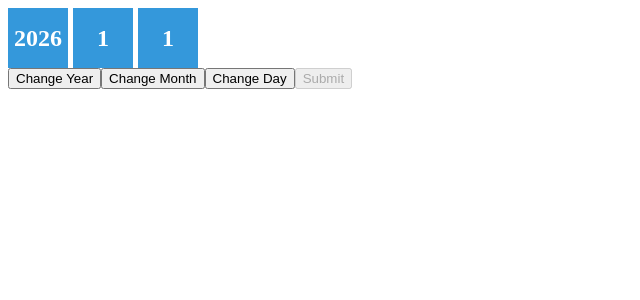
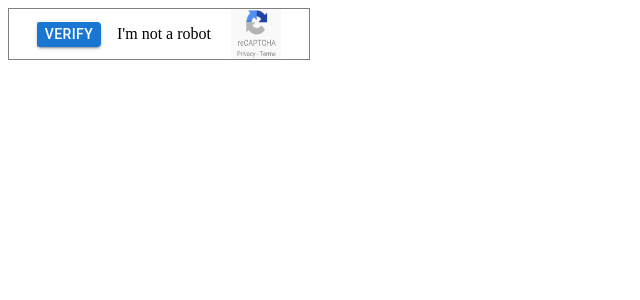
Before and after one commit to Kevin-512/Bug-in-the-Web, a React (Create React App) app in the folder bug-in-the-web/: page / in a window 1280 px wide. Shown: the top 300 px of the page, without its empty margins (0-640 px from the left). Built offline with nearby package versions, Linux system fonts and the light colour scheme.

Commit message:
change captcha button

```diff
--- a/bug-in-the-web/src/Captcha.js
+++ b/bug-in-the-web/src/Captcha.js
@@ -1,6 +1,7 @@
 import React from "react";
 import captcha from'./images/captcha.png';
 import {useEffect, useState, useRef} from 'react';
+import {Button} from "@mui/material";
 
 export default function Captcha() {
     const darkBoxRef = useRef(null)
@@ -69,7 +70,6 @@ export default function Captcha() {
     }
 
     const submitStyle = {
-      cursor: "pointer",
       position: "relative",
       left: `${buttonState.x}px`,
       top: `${buttonState.y}px`,
@@ -126,7 +126,7 @@ export default function Captcha() {
       <div>
           <div style={VerifyBoxStyle}>
             <div ref={darkBoxRef} style={darkBoxStyle}>
-              <button ref={btnRef} onMouseUp={handleSubmit} onMouseDown={initialiseDrag} style={submitStyle}>Verify</button>
+              <Button ref={btnRef} onMouseUp={handleSubmit} onMouseDown={initialiseDrag} variant="contained" color="primary" style={submitStyle}>Verify</Button>
             </div>
             <p>I'm not a robot</p>
             <img src={captcha} alt="captcha" style={{width: 50, height: 50}}></img>
--- a/bug-in-the-web/src/index.js
+++ b/bug-in-the-web/src/index.js
@@ -9,7 +9,7 @@ const root = ReactDOM.createRoot(document.getElementById('root'));
 root.render(
   <React.StrictMode>
     {/* <App /> */}
-    {/* <Captcha /> */}
-    <DateFlipper />
+    <Captcha />
+    {/* <DateFlipper /> */}
   </React.StrictMode>
 );
```
